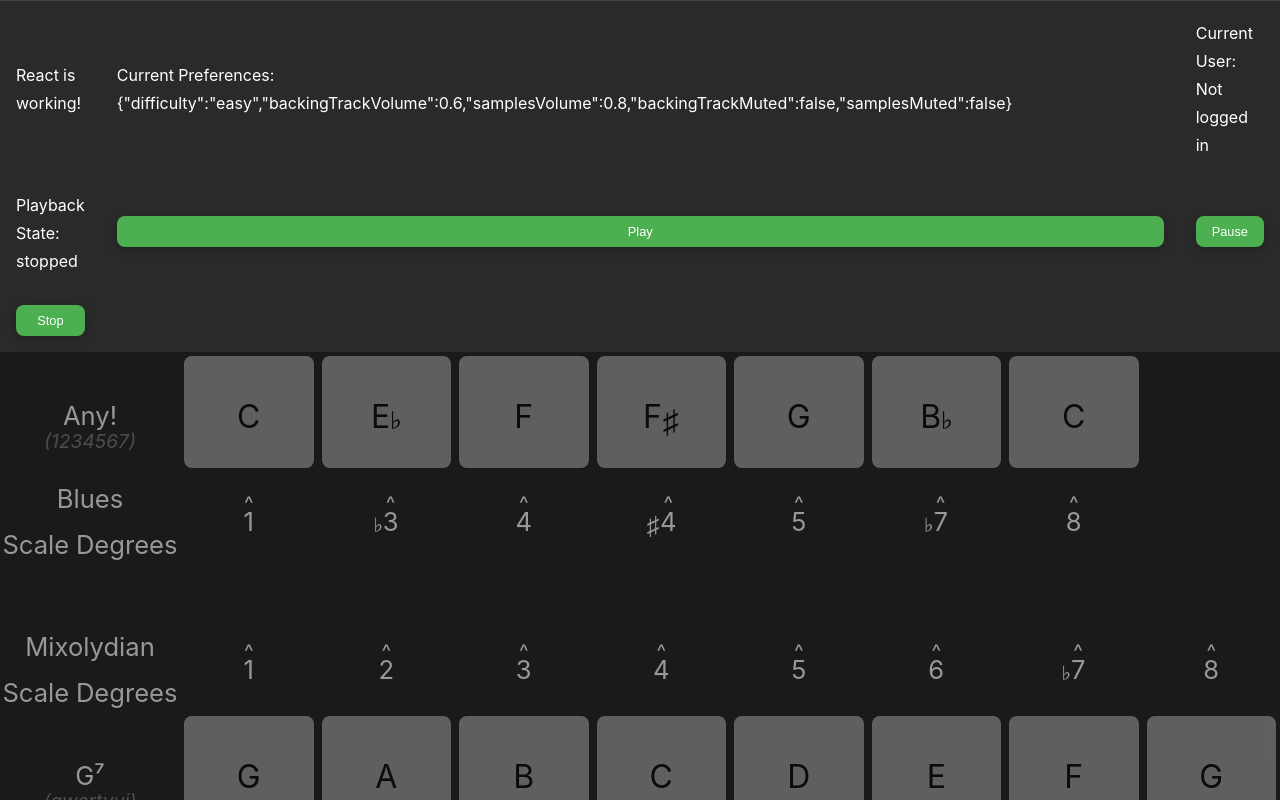
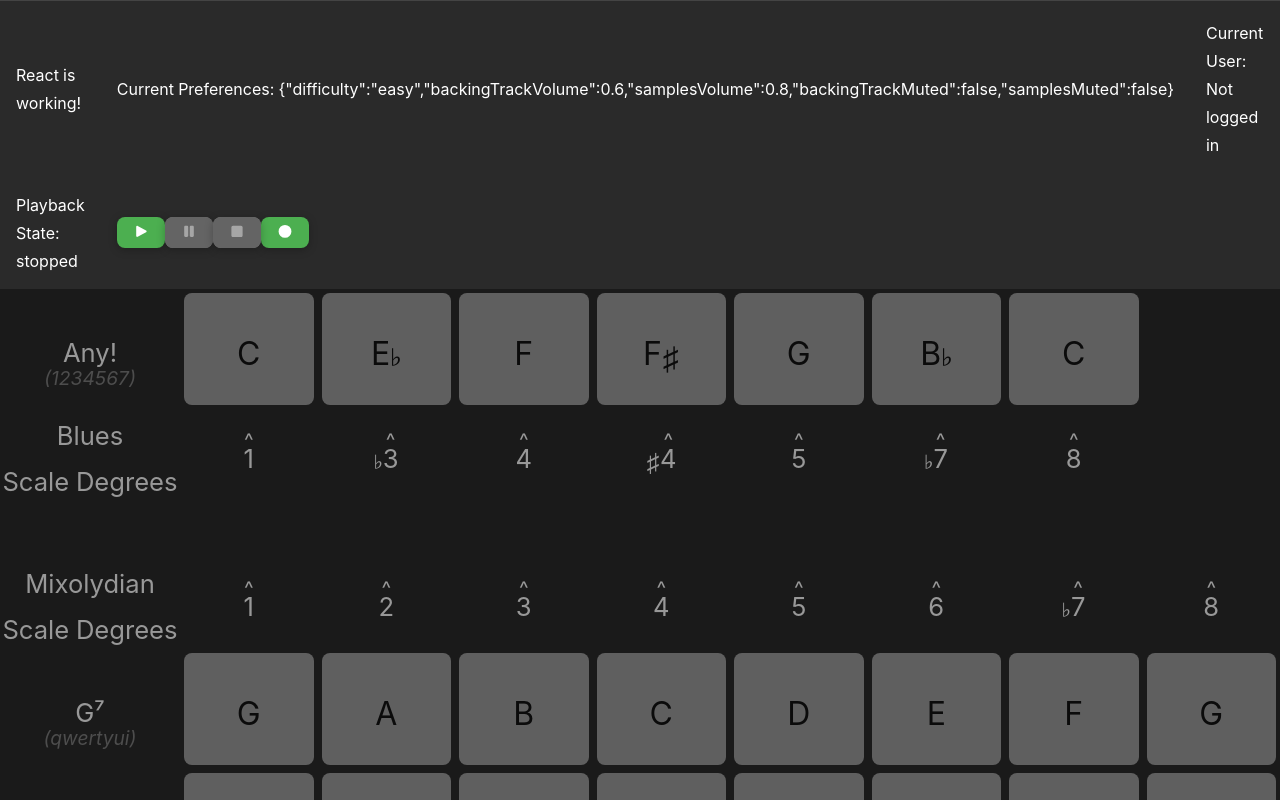
Before and after one commit to asdfang/color-improv, a React (Vite) app in the folder client/: page / in a window 1280 px wide. Shown: the top 800 px of the page. Built offline with nearby package versions, Linux system fonts and the light colour scheme; no server answers.

Commit message:
feat: create PlaybackControls component (play, pause, stop, record) with keyboard shortcuts

```diff
--- a/client/src/App.jsx
+++ b/client/src/App.jsx
@@ -4,6 +4,7 @@ import { usePlayback } from './contexts/PlaybackContext';
 import { usePreferences } from './contexts/PreferencesContext';
 import { useStudio } from './contexts/StudioContext';
 import { usePreferencesSync } from './hooks/usePreferencesSync';
+import { PlaybackControls } from './components/controls/PlaybackControls'; // TODO: extract to TopPanel
 import { Grid } from './components/grid/Grid';
 
 export default function App() {
@@ -34,9 +35,7 @@ export default function App() {
                 <p>Current Preferences: {JSON.stringify(preferences)}</p>
                 <p>Current User: {currentUser ? currentUser.email : 'Not logged in'}</p>
                 <p>Playback State: {playbackState}</p>
-                <button onClick={play}>Play</button>
-                <button onClick={pause}>Pause</button>
-                <button onClick={stop}>Stop</button>
+                <PlaybackControls />
             </div>
             <Grid />
         </div>
--- /dev/null
+++ b/client/src/components/controls/PlaybackControls.jsx
@@ -0,0 +1,55 @@
+import { FontAwesomeIcon } from '@fortawesome/react-fontawesome';
+import { faPlay, faPause, faStop, faCircle} from '@fortawesome/free-solid-svg-icons';
+import { useCallback, useEffect } from 'react';
+import { usePlayback } from '../../contexts/PlaybackContext';
+
+export function PlaybackControls() {
+    const { playbackState, isRecording, play, resume, pause, stop, record } = usePlayback();
+
+    const canPlayOrResume = playbackState === 'stopped' || playbackState === 'paused';
+    const canPause = playbackState === 'playing' && !isRecording;
+    const canStop = playbackState === 'playing' || playbackState === 'paused';
+    const canRecord = playbackState === 'stopped';
+
+    const handlePlayOrResume = useCallback(() => {
+        if (playbackState === 'stopped') play();
+        else if (playbackState === 'paused') resume();
+    }, [playbackState, play, resume]);
+
+    /** @type {(e: KeyboardEvent) => void} */
+    const handleKeyDown = useCallback((e) => {
+        const target = e.target;
+        if (!(target instanceof HTMLElement)) return;
+        if (["INPUT", "TEXTAREA"].includes(target.tagName)) return;
+        if (e.repeat) return;
+
+        const { code, shiftKey } = e;
+        if (code === 'Space' && !shiftKey) {
+            e.preventDefault();
+            if (isRecording) return;
+            if (playbackState === 'playing') pause();
+            else handlePlayOrResume();
+        } else if (code === 'Space' && shiftKey) {
+            e.preventDefault();
+            if (playbackState !== 'stopped') stop();
+        } else if (code === 'KeyR' && shiftKey) {
+            e.preventDefault();
+            if (playbackState === 'stopped' && !isRecording) record();
+        }
+    }, [playbackState, isRecording, pause, stop, record, handlePlayOrResume]);
+
+    useEffect(() => {
+        document.addEventListener('keydown', handleKeyDown);
+        return () => document.removeEventListener('keydown', handleKeyDown);
+    }, [handleKeyDown]);
+
+    return (
+        <div className="playback-controls">
+            <button onClick={handlePlayOrResume} disabled={!canPlayOrResume}><FontAwesomeIcon icon={faPlay} /></button>
+            <button onClick={pause} disabled={!canPause}><FontAwesomeIcon icon={faPause} /></button>
+            <button onClick={stop} disabled={!canStop}><FontAwesomeIcon icon={faStop} /></button>
+            <button onClick={record} disabled={!canRecord}><FontAwesomeIcon icon={faCircle} />
+            </button>
+        </div>
+    );
+}
```
